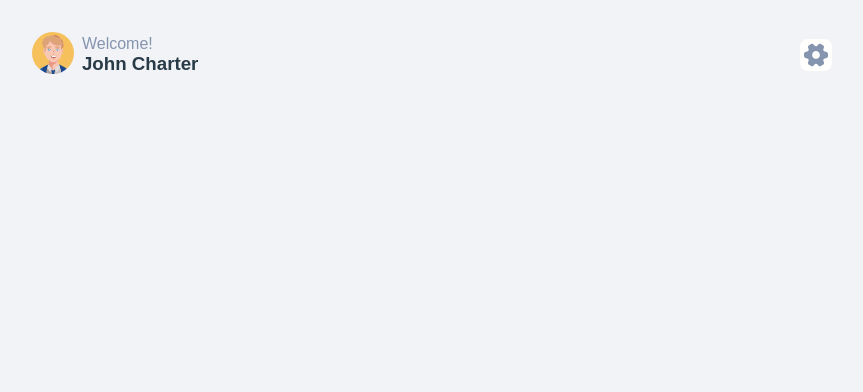
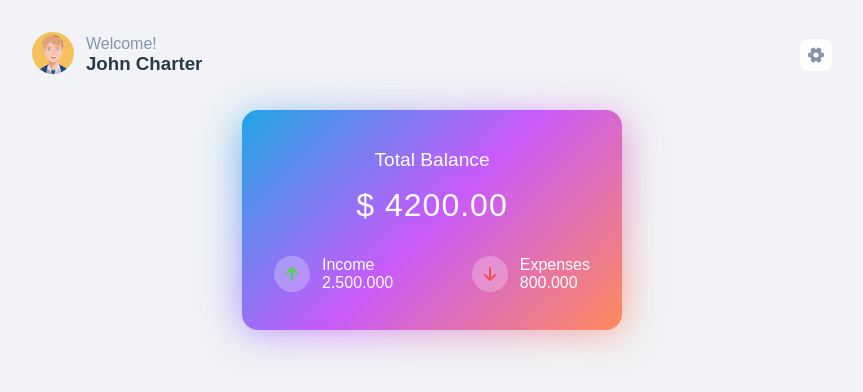
Before and after one commit to sbraende/expense-tracker, a React (Vite) app: page / in a window 1280 px wide. Shown: the top 392 px of the page, without its empty margins (208-1071 px from the left). Built offline with nearby package versions, Linux system fonts and the light colour scheme.

Commit message:
add: Balance section

```diff
--- a/package.json
+++ b/package.json
@@ -10,6 +10,11 @@
     "preview": "vite preview"
   },
   "dependencies": {
+    "@fortawesome/fontawesome-svg-core": "^6.7.2",
+    "@fortawesome/free-brands-svg-icons": "^6.7.2",
+    "@fortawesome/free-regular-svg-icons": "^6.7.2",
+    "@fortawesome/free-solid-svg-icons": "^6.7.2",
+    "@fortawesome/react-fontawesome": "^0.2.2",
     "react": "^19.0.0",
     "react-dom": "^19.0.0"
   },
--- a/src/App.jsx
+++ b/src/App.jsx
@@ -1,14 +1,18 @@
 import styles from "./App.module.css";
+import Balance from "./components/Balance/Balance";
 import Header from "./components/Header/Header";
 
 function App() {
   return (
     <div className={styles.container}>
       <Header />
-      <main></main>
+      <main>
+        <Balance />
+        {/* Transactions */}
+        {/* Add */}
+      </main>
       <footer></footer>
     </div>
   );
 }
-
 export default App;
--- /dev/null
+++ b/src/components/Balance/Balance.jsx
@@ -0,0 +1,38 @@
+import { FontAwesomeIcon } from "@fortawesome/react-fontawesome";
+import { faArrowDown, faArrowUp } from "@fortawesome/free-solid-svg-icons";
+import styles from "./Balance.module.css";
+
+const Balance = () => {
+  return (
+    <section className={styles.cardSection}>
+      <div className={styles.card}>
+        <div className={styles.totalBalanceContainer}>
+          <h3 className={styles.totalBalanceTitle}>Total Balance</h3>
+          <p className={styles.totalBalanceValue}>$ 4200.00</p>
+        </div>
+        <div className={styles.incomeExpensesContainer}>
+          <div className={styles.balanceContainer}>
+            <div className={styles.iconContainer}>
+              <FontAwesomeIcon icon={faArrowUp} className={styles.arrowUp} />
+            </div>
+            <div className={styles.balanceTextContainer}>
+              <h4 className={styles.balanceTextTitle}>Income</h4>
+              <p className={styles.balanceTextValue}>2.500.000</p>
+            </div>
+          </div>
+          <div className={styles.balanceContainer}>
+            <div className={styles.iconContainer}>
+              <FontAwesomeIcon icon={faArrowDown} className={styles.arrowDown} />
+            </div>
+            <div className={styles.balanceTextContainer}>
+              <h4 className={styles.balanceTextTitle}>Expenses</h4>
+              <p className={styles.balanceTextValue}>800.000</p>
+            </div>
+          </div>
+        </div>
+      </div>
+    </section>
+  );
+};
+
+export default Balance;
--- /dev/null
+++ b/src/components/Balance/Balance.module.css
@@ -0,0 +1,89 @@
+.cardSection {
+  padding: var(--spacing-large) 0;
+}
+
+.card {
+  position: relative;
+  width: 380px;
+  height: 220px;
+  border-radius: var(--border-radius-x-large);
+  color: var(--color-white-text);
+  background: var(--color-gradient-ramp1-solid);
+  background: var(--color-gradient-ramp1);
+
+  box-shadow: 0 0 0 24px var(--color-gradient-ramp1);
+
+  display: flex;
+  flex-direction: column;
+  justify-content: center;
+}
+
+/* Help from AI for "gradient-dropshadow" */
+.card::before {
+  content: "";
+  position: absolute;
+  z-index: -1;
+  top: 10px;
+  left: 0px;
+  right: 0;
+  bottom: 0;
+  background: var(--color-gradient-ramp1-solid);
+  background: var(--color-gradient-ramp1);
+  filter: blur(20px);
+  opacity: 0.75;
+}
+
+.totalBalanceContainer {
+  text-align: center;
+}
+
+.totalBalanceTitle {
+  padding-bottom: var(--spacing-medium);
+  font-size: var(--font-size-medium);
+  font-weight: 200;
+}
+
+.totalBalanceValue {
+  font-weight: 500;
+  letter-spacing: 1px;
+  font-size: var(--font-size-x-large);
+}
+
+.incomeExpensesContainer {
+  padding: var(--spacing-large) var(--spacing-large) 0 var(--spacing-large);
+  display: flex;
+  justify-content: space-between;
+}
+
+.balanceContainer {
+  display: flex;
+  gap: var(--spacing-small);
+}
+
+.iconContainer {
+  width: 36px;
+  height: 36px;
+  border-radius: 50%;
+  background-color: rgba(255, 255, 255, 0.25);
+  display: flex;
+  justify-content: center;
+  align-items: center;
+}
+
+.arrowUp {
+  color: var(--color-primary-green);
+}
+
+.arrowDown {
+  color: var(--color-primary-red);
+}
+
+.balanceTextContainer {
+  display: flex;
+  flex-direction: column;
+  justify-content: space-between;
+}
+
+.balanceTextTitle {
+  font-weight: 200;
+}
--- a/src/index.css
+++ b/src/index.css
@@ -25,17 +25,28 @@ ol {
   --color-primary-text: #293b47;
   --color-secondary-text: #405a81;
   --color-tertiary-text: #8594af;
+  --color-white-text: #fdfdff;
 
   --color-primary-bg: #f1f3f6;
   --color-seconary-bg: #fffffd;
 
-  --color-gradient-1: #20a6e6;
-  --color-gradient-2: #c75bfa;
-  --color-gradient-3: #ff8a5c;
+  --color-primary-green: #45da45;
+  --color-primary-red: #f14b55;
+
+  --color-gradient-ramp1-solid: #20a6e6;
+  --color-gradient-ramp1: linear-gradient(
+    135deg,
+    rgba(32, 166, 230, 1) 0%,
+    rgba(199, 91, 250, 1) 50%,
+    rgba(255, 138, 92, 1) 100%
+  );
+  --color-gradient-color1: #20a6e6;
+  --color-gradient-color2: #c75bfa;
+  --color-gradient-color3: #ff8a5c;
 
   /* Spacing */
-  --spacing-x-small: 0.25rem;
-  --spacing-small: 0.5rem;
+  --spacing-x-small: 0.5rem;
+  --spacing-small: 0.75rem;
   --spacing-medium: 1rem;
   --spacing-large: 2rem;
   --spacing-x-large: 3rem;
@@ -50,6 +61,8 @@ ol {
   /* Boarder radius */
   --border-radius-small: 0.25rem;
   --border-radius-medium: 0.5rem;
+  --border-radius-large: 1rem;
+  --border-radius-x-large: 1rem;
 
   /* Layout widths */
   --layout-primary-width: 800px;
```
Also changed, not shown: 2 other files (tests, documents, lock files or other folders).
